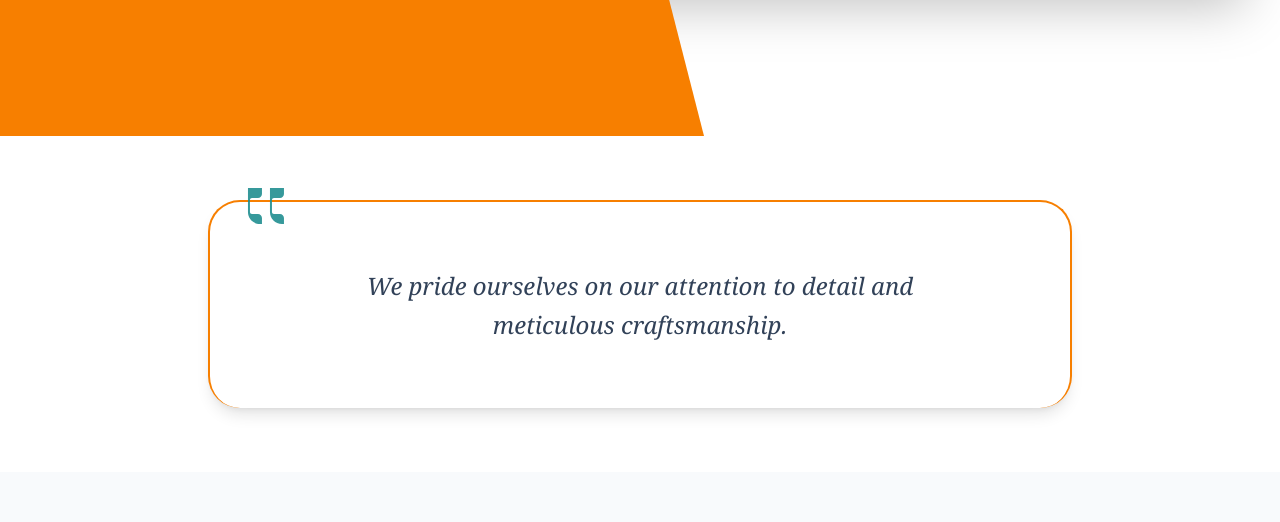
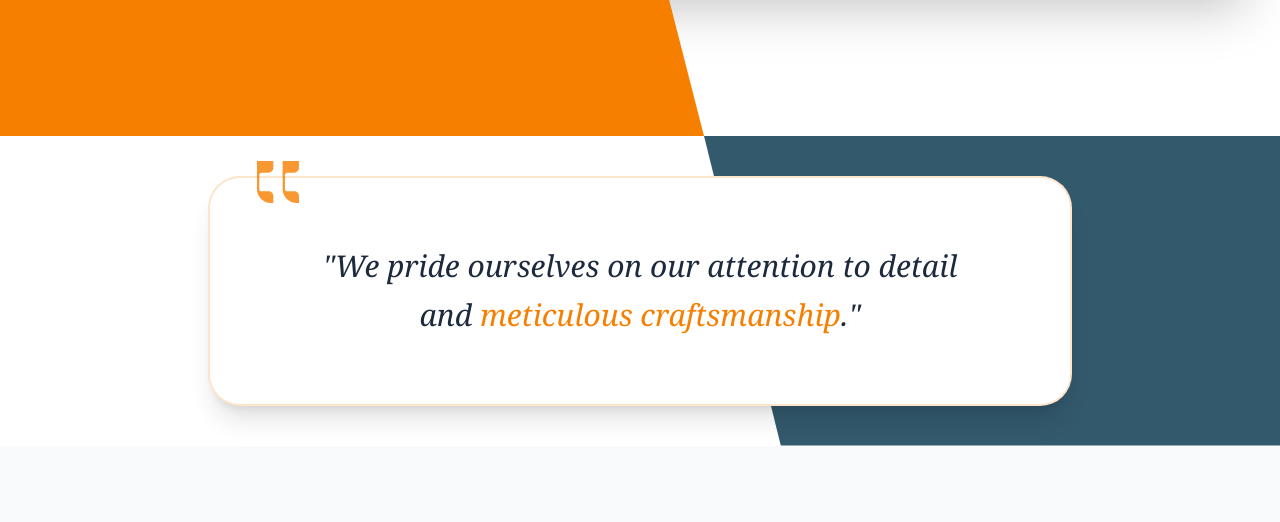
Before and after one commit to Chocomani121/mars_dev_web, a Next.js app: page / in a window 1280 px wide. Shown: the part 780-1302 px from the top of the page. Built offline with nearby package versions, Linux system fonts and the light colour scheme; what i18n-iso-countries would draw is missing.

Commit message:
quote added polygon

```diff
--- a/src/components/About-us/index.tsx
+++ b/src/components/About-us/index.tsx
@@ -68,6 +68,13 @@ const HeroSub: FC<HeroSubProps> = ({
         </motion.div>
 
       </div> */}
+      {/* Polygon behind navbar header text */}
+      <div
+        className="hidden md:block absolute top-0 right-0 h-[50%] w-[57%] bg-[#e5e5e5] z-0"
+        style={{
+         clipPath: 'polygon(12% 0, 100% 0, 100% 100%, 100% 500%)'
+        }}
+      ></div>
 
       {/* Two-column feature panel (full section width) */}
      <div className="relative z-10 h-full w-full pt-24 md:pt-24">
--- a/src/components/Home/Counter/index.tsx
+++ b/src/components/Home/Counter/index.tsx
@@ -2,28 +2,47 @@ import React from 'react'
 import { count } from '@/app/api/data'
 import Image from 'next/image'
 
-
 const Counter = ({ isColorMode }: { isColorMode: Boolean }) => {
   return (
     <section
-      className={`py-12 md:py-16 ${
+      className={`relative overflow-hidden py-24 md:py-10 ${
         isColorMode ? 'dark:bg-orange bg-section' : 'dark:bg-white bg-white'
       }`}
     >
-      <div className="container mx-auto max-w-4xl px-4">
+      {/* Background Polygon: Large Orange Wedge (Left) */}
+      {/* <div
+        className="absolute inset-0 z-0 bg-[#e5e5e5] pointer-events-none"
+        style={{ clipPath: 'polygon(0 0, 45% 0, 20% 100%, 0% 100%)' }}
+      /> */}
+
+      {/* Background Polygon: Light Grey Slant (Right) */}
+      <div
+        className="hidden md:block absolute inset-0 bg-red-black/80 pointer-events-none"
+        style={{ clipPath: 'polygon(55% 0, 100% 0, 100% 100%, 61% 100%)' }}
+      />
+
+      {/* <div
+        className="hidden md:block absolute top-0 right-0 h-[50%] w-[57%] bg-[#e5e5e5] z-0"
+        style={{
+         clipPath: 'polygon(30% 0, 100% 0, 100% 100%, 100% 500%)'
+        }}
+      ></div> */}
+
+      <div className="container relative z-10 mx-auto max-w-4xl px-4">
+
         {/* Main Wrapper: Rounded white box with shadow */}
-        <div className="relative bg-white dark:bg-white rounded-[2rem] shadow-lg p-10 md:p-16 text-center border-t-2 border-x-2 border-b-0 border-orange">
+        <div className="relative bg-white dark:bg-white rounded-[2rem] shadow-xl p-10 md:p-16 text-center border-2 border-orange/20">
 
           {/* Decorative Quotation Mark */}
-        <div className="absolute -top-5 left-8 text-teal/90 scale-x-[-1]">
-          <svg width="48" height="48" viewBox="0 0 24 24" fill="currentColor">
-            <path d="M14.017 21L14.017 18C14.017 16.8954 14.9124 16 16.017 16H19.017C19.5693 16 20.017 15.5523 20.017 15V9C20.017 8.44772 19.5693 8 19.017 8H16.017C14.9124 8 14.017 7.10457 14.017 6V3L21.017 3V15C21.017 18.3137 18.3307 21 15.017 21H14.017ZM3.017 21L3.017 18C3.017 16.8954 3.91243 16 5.017 16H8.017C8.56928 16 9.017 15.5523 9.017 15V9C9.017 8.44772 8.56928 8 8.017 8H5.017C3.91243 8 3.017 7.10457 3.017 6V3L10.017 3V15C10.017 18.3137 7.3307 21 4.017 21H3.017Z" />
-          </svg>
-        </div>
+          <div className="absolute -top-6 left-10 text-orange scale-x-[-1] opacity-80">
+            <svg width="56" height="56" viewBox="0 0 24 24" fill="currentColor">
+              <path d="M14.017 21L14.017 18C14.017 16.8954 14.9124 16 16.017 16H19.017C19.5693 16 20.017 15.5523 20.017 15V9C20.017 8.44772 19.5693 8 19.017 8H16.017C14.9124 8 14.017 7.10457 14.017 6V3L21.017 3V15C21.017 18.3137 18.3307 21 15.017 21H14.017ZM3.017 21L3.017 18C3.017 16.8954 3.91243 16 5.017 16H8.017C8.56928 16 9.017 15.5523 9.017 15V9C9.017 8.44772 8.56928 8 8.017 8H5.017C3.91243 8 3.017 7.10457 3.017 6V3L10.017 3V15C10.017 18.3137 7.3307 21 4.017 21H3.017Z" />
+            </svg>
+          </div>
 
           {/* Centered Text Content */}
-          <p className="text-xl md:text-2xl font-serif text-slate-700 dark:text-teal leading-relaxed italic max-w-2xl mx-auto">
-            We pride ourselves on our attention to detail and meticulous craftsmanship.
+          <p className="text-xl md:text-3xl font-serif text-slate-800 dark:text-teal leading-relaxed italic max-w-2xl mx-auto">
+            "We pride ourselves on our attention to detail and <span className="text-orange">meticulous craftsmanship</span>."
           </p>
 
         </div>
--- a/src/components/Our-Services/index.tsx
+++ b/src/components/Our-Services/index.tsx
@@ -68,6 +68,14 @@ const HeroSub: FC<HeroSubProps> = ({
         </motion.div>
 
       </div> */}
+
+      {/* Polygon behind navbar header text */}
+      <div
+        className="hidden md:block absolute top-0 right-0 h-[50%] w-[57%] bg-[#e5e5e5] z-0"
+        style={{
+         clipPath: 'polygon(12% 0, 100% 0, 100% 100%, 100% 500%)'
+        }}
+      ></div>
 
       {/* Two-column feature panel (full section width) */}
      <div className="relative z-10 h-full w-full pt-24 md:pt-24">
```
Also changed, not shown: 1 other file (tests, documents, lock files or other folders).
